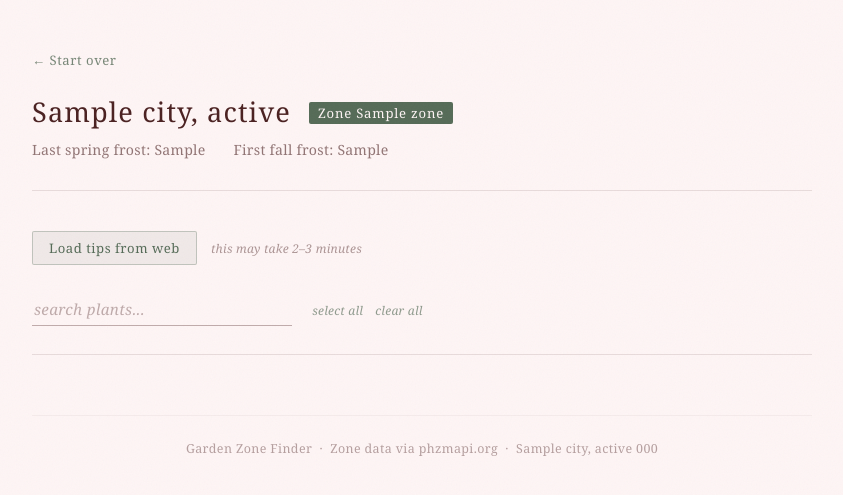
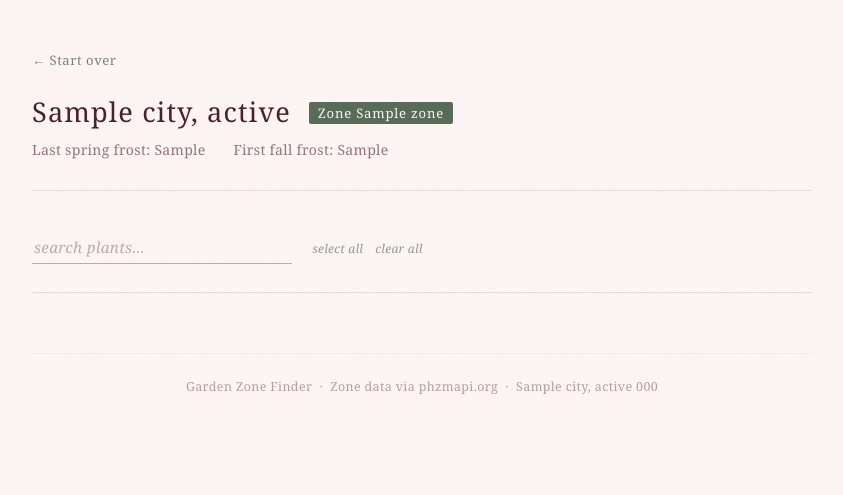
Before and after one commit to smariewebster/garden-zone-finder, a Flask app: template templates/report.html in a window 1280 px wide. Shown: the top 495 px of the page, without its empty margins (218-1061 px from the left). Run offline with Flask 3, Linux system fonts and the light colour scheme; the template is opened without the code that fills it: most values are stand-ins (such as "Sample title", 1, 10 or a date in 2020).

Commit message:
Remove web scraping from web interface
- Removed scrape_all_plants import and scrape=true param handling from app.py
- Always use empty scraped_data; removed scraped variable from template context
- Removed scrape bar, Load tips button, and 2-3 min warning from report.html
- Removed Growing Tips expandable section and all related CSS/JS from report.html

Co-Authored-By: Claude Sonnet 4.6 <noreply@anthropic.com>

```diff
--- a/app.py
+++ b/app.py
@@ -1,7 +1,6 @@
 from flask import Flask, render_template, request, jsonify
 from zone_lookup import lookup
 from plants import get_plants_for_zone, is_native_to_region, state_to_region
-from scraper import scrape_all_plants
 from organizer import organize_tips, format_for_display
 from planting_calendar import build_full_calendar, format_calendar
 
@@ -45,13 +44,7 @@ def report():
     for plant in plant_list:
         plant["is_native"] = is_native_to_region(plant, region)
 
-    do_scrape = request.args.get("scrape", "").lower() == "true"
-
-    if do_scrape:
-        scraped_data = scrape_all_plants(plant_list, location["zone"])
-    else:
-        scraped_data = {p["name"]: {} for p in plant_list}
-
+    scraped_data = {p["name"]: {} for p in plant_list}
     organized = organize_tips(scraped_data, plant_list)
 
     # Build calendar with default sow preferences
@@ -63,7 +56,6 @@ def report():
         organized=organized,
         calendar=calendar,
         zipcode=zipcode,
-        scraped=do_scrape,
     )
 
 @app.route("/calendar")
--- a/templates/report.html
+++ b/templates/report.html
@@ -107,129 +107,6 @@
 
         .frost-dates span {
             margin-right: 24px;
-        }
-
-        /* ── Scrape bar ── */
-        .scrape-bar {
-            display: flex;
-            align-items: baseline;
-            gap: 14px;
-            margin-bottom: 28px;
-            flex-wrap: wrap;
-        }
-
-        .scrape-btn {
-            background: rgba(85, 107, 87, 0.08);
-            border: 1px solid rgba(85, 107, 87, 0.3);
-            border-radius: 2px;
-            padding: 7px 16px;
-            font-family: 'Georgia', 'Times New Roman', serif;
-            font-size: 0.82rem;
-            color: var(--ink-green);
-            cursor: pointer;
-            letter-spacing: 0.04em;
-            transition: background 0.15s, border-color 0.15s;
-            text-decoration: none;
-            display: inline-block;
-        }
-
-        .scrape-btn:hover {
-            background: rgba(85, 107, 87, 0.16);
-            border-color: rgba(85, 107, 87, 0.5);
-        }
-
-        .scrape-btn.active {
-            background: rgba(85, 107, 87, 0.14);
-            color: var(--ink-green);
-            cursor: default;
-            opacity: 0.7;
-        }
-
-        .scrape-note {
-            font-size: 0.75rem;
-            font-style: italic;
-            color: var(--ink-dark);
-            opacity: 0.45;
-            letter-spacing: 0.02em;
-        }
-
-        /* ── Growing tips ── */
-        .tips-toggle {
-            display: inline-flex;
-            align-items: center;
-            gap: 5px;
-            background: none;
-            border: none;
-            padding: 0;
-            font-family: 'Georgia', 'Times New Roman', serif;
-            font-size: 0.72rem;
-            letter-spacing: 0.08em;
-            text-transform: uppercase;
-            color: var(--ink-green);
-            opacity: 0.7;
-            cursor: pointer;
-            margin-top: 12px;
-            transition: opacity 0.15s;
-        }
-
-        .tips-toggle:hover { opacity: 1; }
-
-        .tips-toggle-icon {
-            font-style: normal;
-            font-size: 0.9rem;
-            line-height: 1;
-            transition: transform 0.2s;
-            display: inline-block;
-        }
-
-        .tips-toggle.open .tips-toggle-icon {
-            transform: rotate(45deg);
-        }
-
-        .tips-body {
-            display: none;
-            margin-top: 10px;
-            padding-top: 10px;
-            border-top: 1px solid var(--rule-color);
-        }
-
-        .tips-body.open { display: block; }
-
-        .tips-list {
-            list-style: none;
-            margin: 0;
-            padding: 0;
-            display: flex;
-            flex-direction: column;
-            gap: 10px;
-        }
-
-        .tip-item {
-            font-size: 0.8rem;
-            font-style: italic;
-            line-height: 1.5;
-            color: var(--ink-dark);
-            opacity: 0.75;
-        }
-
-        .tip-source {
-            display: block;
-            font-size: 0.68rem;
-            font-style: normal;
-            opacity: 0.45;
-            margin-top: 2px;
-            letter-spacing: 0.01em;
-            white-space: nowrap;
-            overflow: hidden;
-            text-overflow: ellipsis;
-        }
-
-        .tips-empty {
-            font-size: 0.78rem;
-            font-style: italic;
-            color: var(--ink-dark);
-            opacity: 0.4;
-            letter-spacing: 0.01em;
         }
 
         /* ── Search ── */
@@ -661,16 +538,6 @@
             </div>
         </header>
 
-        <!-- Scrape bar -->
-        <div class="scrape-bar">
-            {% if scraped %}
-                <span class="scrape-btn active">✓ Tips loaded</span>
-            {% else %}
-                <a class="scrape-btn" href="/report?zip={{ zipcode }}&scrape=true">Load tips from web</a>
-                <span class="scrape-note">this may take 2–3 minutes</span>
-            {% endif %}
-        </div>
-
         <!-- Search -->
         <div class="search-wrap">
             <input
@@ -780,25 +647,6 @@
                             </div>
                             {% endif %}
 
-                            <button class="tips-toggle" aria-expanded="false">
-                                <span class="tips-toggle-icon">+</span> Growing tips
-                            </button>
-                            <div class="tips-body">
-                                {% if plant.tips %}
-                                <ul class="tips-list">
-                                    {% for tip in plant.tips %}
-                                    <li class="tip-item">
-                                        {{ tip }}
-                                        {% if plant.sources and loop.index0 < plant.sources | length %}
-                                        <span class="tip-source">{{ plant.sources[loop.index0] }}</span>
-                                        {% endif %}
-                                    </li>
-                                    {% endfor %}
-                                </ul>
-                                {% else %}
-                                <p class="tips-empty">no tips found for this zone</p>
-                                {% endif %}
-                            </div>
                         </div>
                         {% endfor %}
                     </div>
@@ -881,16 +729,6 @@
             applySearch(searchInput.value);
         });
 
-        // ── Tips expand/collapse ──────────────────────────────
-        document.addEventListener('click', function(e) {
-            var btn = e.target.closest('.tips-toggle');
-            if (!btn) return;
-            var body = btn.nextElementSibling;
-            var open = btn.classList.toggle('open');
-            body.classList.toggle('open', open);
-            btn.setAttribute('aria-expanded', open);
-        });
-
         // ── Checkboxes ────────────────────────────────────────
         function updateBar() {
             var checked = document.querySelectorAll('.plant-checkbox:checked');
```
